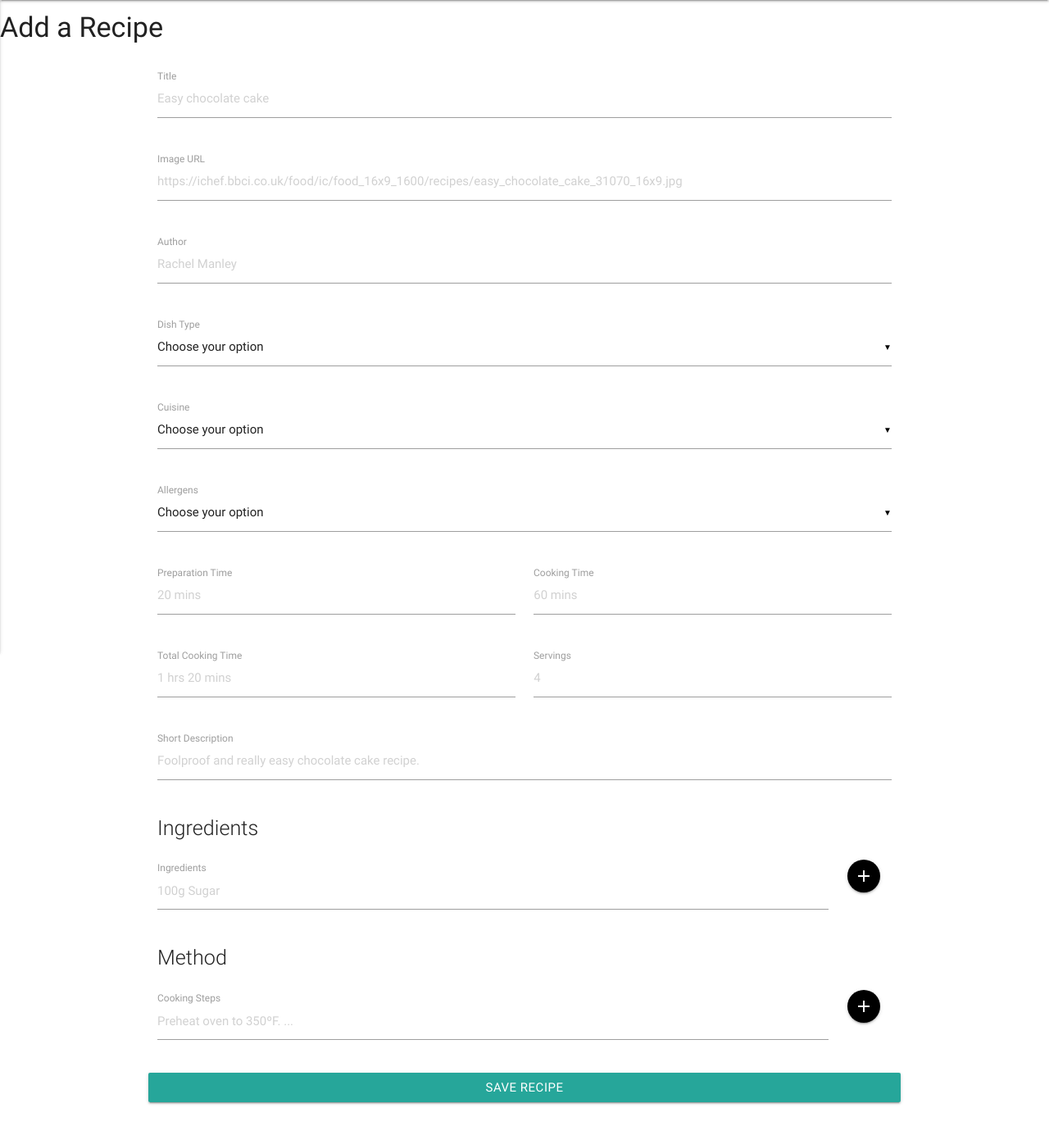
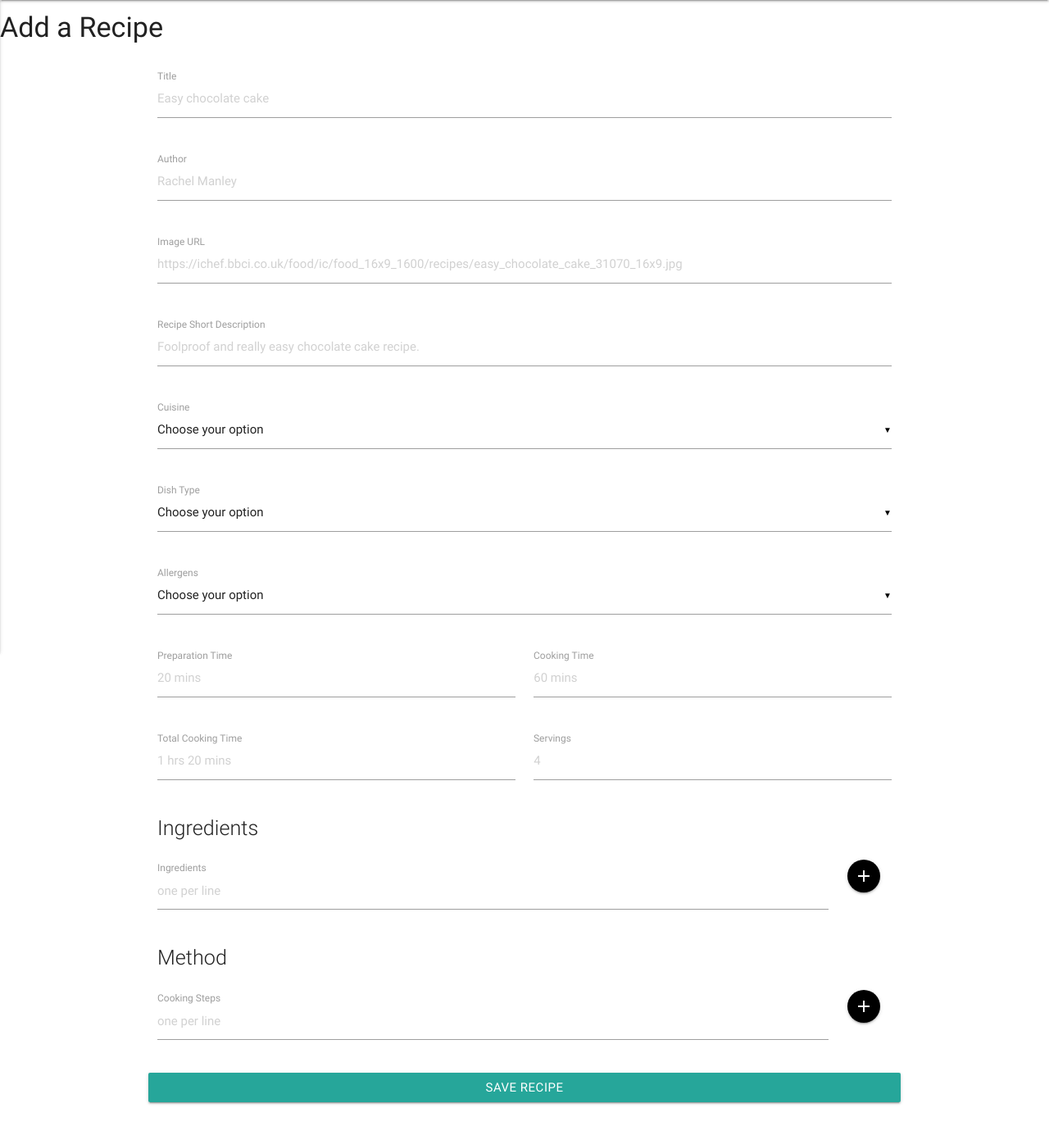
Before and after one commit to pramcistudent/cookbook-project3, a Flask app: page /add_recipe in a window 1280 px wide. Shown: the part 64-1449 px from the top of the page at 82% size. Run offline with Flask 2, Linux system fonts and the light colour scheme; some libraries are stand-ins or nearby versions.

Commit message:
Form updated in addrecipe.html page

```diff
--- a/templates/addrecipe.html
+++ b/templates/addrecipe.html
@@ -1,5 +1,5 @@
-{% extends 'base.html' %}
-{% block content %}
+{% extends 'base.html' %}{% block content %}
+
 <h4 class="heading">Add a Recipe</h4>
 <div class="container">
     <div class="row">
@@ -7,13 +7,7 @@
             <div class="row">
                 <div class="input-field col s12">
                 <input placeholder="Easy chocolate cake" id="title" type="text" class="validate">
-                <label for="title">Title</label>
-                </div>
-            </div>
-            <div class="row">
-                <div class="input-field col s12">
-                <input placeholder="https://ichef.bbci.co.uk/food/ic/food_16x9_1600/recipes/easy_chocolate_cake_31070_16x9.jpg" id="image_url" type="text" class="validate">
-                <label for="image_url">Image URL</label>
+                <label for="recipe_title">Title</label>
                 </div>
             </div>
             <div class="row">
@@ -24,7 +18,31 @@
             </div>
             <div class="row">
                 <div class="input-field col s12">
-                    <select>
+                <input placeholder="https://ichef.bbci.co.uk/food/ic/food_16x9_1600/recipes/easy_chocolate_cake_31070_16x9.jpg" id="recipe_image_url" type="text" class="validate">
+                <label for="recipe_image_url">Image URL</label>
+                </div>
+            </div>
+             <div class="row">
+                <div class="input-field col s12">
+                <input placeholder="Foolproof and really easy chocolate cake recipe." id="short_desc" type="text" class="validate">
+                <label for="recipe_short_description">Recipe Short Description</label>
+                </div>
+            </div>
+            <div class="row">
+                <div class="input-field col s12">
+                    <select id="cuisine_name">
+                        <option value="" disabled selected>Choose your option</option>
+                        <option value="1">English</option>
+                        <option value="2">Chinese</option>
+                        <option value="3">Thai</option>
+                        <option value="4">Italian</option>
+                    </select>
+                    <label>Cuisine</label>
+                </div>
+            </div>
+            <div class="row">
+                <div class="input-field col s12">
+                    <select id="dish_type">
                         <option value="" disabled selected>Choose your option</option>
                         <option value="1">Soup</option>
                         <option value="2">Dessert</option>
@@ -36,19 +54,7 @@
             </div>
             <div class="row">
                 <div class="input-field col s12">
-                    <select>
-                        <option value="" disabled selected>Choose your option</option>
-                        <option value="1">English</option>
-                        <option value="2">Chinese</option>
-                        <option value="3">Thai</option>
-                        <option value="4">Italian</option>
-                    </select>
-                    <label>Cuisine</label>
-                </div>
-            </div>
-            <div class="row">
-                <div class="input-field col s12">
-                    <select>
+                    <select id="allergen_name">
                         <option value="" disabled selected>Choose your option</option>
                         <option value="1">Milk</option>
                         <option value="2">Eggs</option>
@@ -60,12 +66,12 @@
             </div>
             <div class="row">
                 <div class="input-field col s6">
-                <input placeholder="20 mins" id="prep_time" type="text" class="validate">
-                <label for="prep_time">Preparation Time</label>
+                <input placeholder="20 mins" id="recipe_prep_time" type="text" class="validate">
+                <label for="recipe_prep_time">Preparation Time</label>
                 </div>
                 <div class="input-field col s6">
-                <input placeholder="60 mins" id="cook_time" type="text" class="validate">
-                <label for="cook_time">Cooking Time</label>
+                <input placeholder="60 mins" id="recipe_cook_time" type="text" class="validate">
+                <label for="recipe_cook_time">Cooking Time</label>
                 </div>
             </div>
             <div class="row">
@@ -74,23 +80,17 @@
                 <label for="total_time">Total Cooking Time</label>
                 </div>
                 <div class="input-field col s6">
-                <input placeholder="4" id="servings" type="text" class="validate">
-                <label for="servings">Servings</label>
-                </div>
-            </div>
-            <div class="row">
-                <div class="input-field col s12">
-                <input placeholder="Foolproof and really easy chocolate cake recipe." id="short_desc" type="text" class="validate">
-                <label for="short_desc">Short Description</label>
+                <input placeholder="4" id="recipe_serves" type="text" class="validate">
+                <label for="recipe_serves">Servings</label>
                 </div>
             </div>
             <div class="row">
                 <div class="col s12 flow-text">Ingredients</div>
             </div>
-            <div id="ingredients">
+            <div id="recipe_ingredients">
                 <div class="row">
                     <div class="input-field col s10 m11">
-                        <input placeholder="100g Sugar" id="ingredient" type="text" class="validate">
+                        <input placeholder="one per line" id="ingredient" type="text" class="validate">
                         <label for="ingredient">Ingredients</label>
                     </div>
                     <div class="col s2 m1">
@@ -101,11 +101,11 @@
             <div class="row">
                 <div class="col s12 flow-text">Method</div>
             </div>
-            <div id="steps">
+            <div id="recipe_steps">
                 <div class="row">
                     <div class="input-field col s10 m11">
-                        <input placeholder="Preheat oven to 350ºF. ..." id="step" type="text" class="validate">
-                        <label for="step">Cooking Steps</label>
+                        <input placeholder="one per line" id="step" type="text" class="validate">
+                        <label>Cooking Steps</label>
                     </div>
                     <div class="col s2 m1">
                         <a class="btn-floating btn waves-effect waves-light black" id="add_step"><i class="material-icons">add</i></a>
--- a/templates/base.html
+++ b/templates/base.html
@@ -56,8 +56,7 @@
 
             // add and remove ingredient
             $("#add_ingredient").click(function() {
-                event.preventDefault();
-                $("#ingredients").append(ingredient_field);
+                $("#recipe_ingredients").append(ingredient_field);
                 Materialize.updateTextFields();
             });
             $("body").on("click","#delete_ingredient", function() {
@@ -66,8 +65,7 @@
 
             // add and remove step
             $("#add_step").click(function() {
-                event.preventDefault();
-                $("#steps").append(step_field);
+                $("#recipe_steps").append(step_field);
                 Materialize.updateTextFields();
             });
             $("body").on("click","#delete_step", function() {
```
